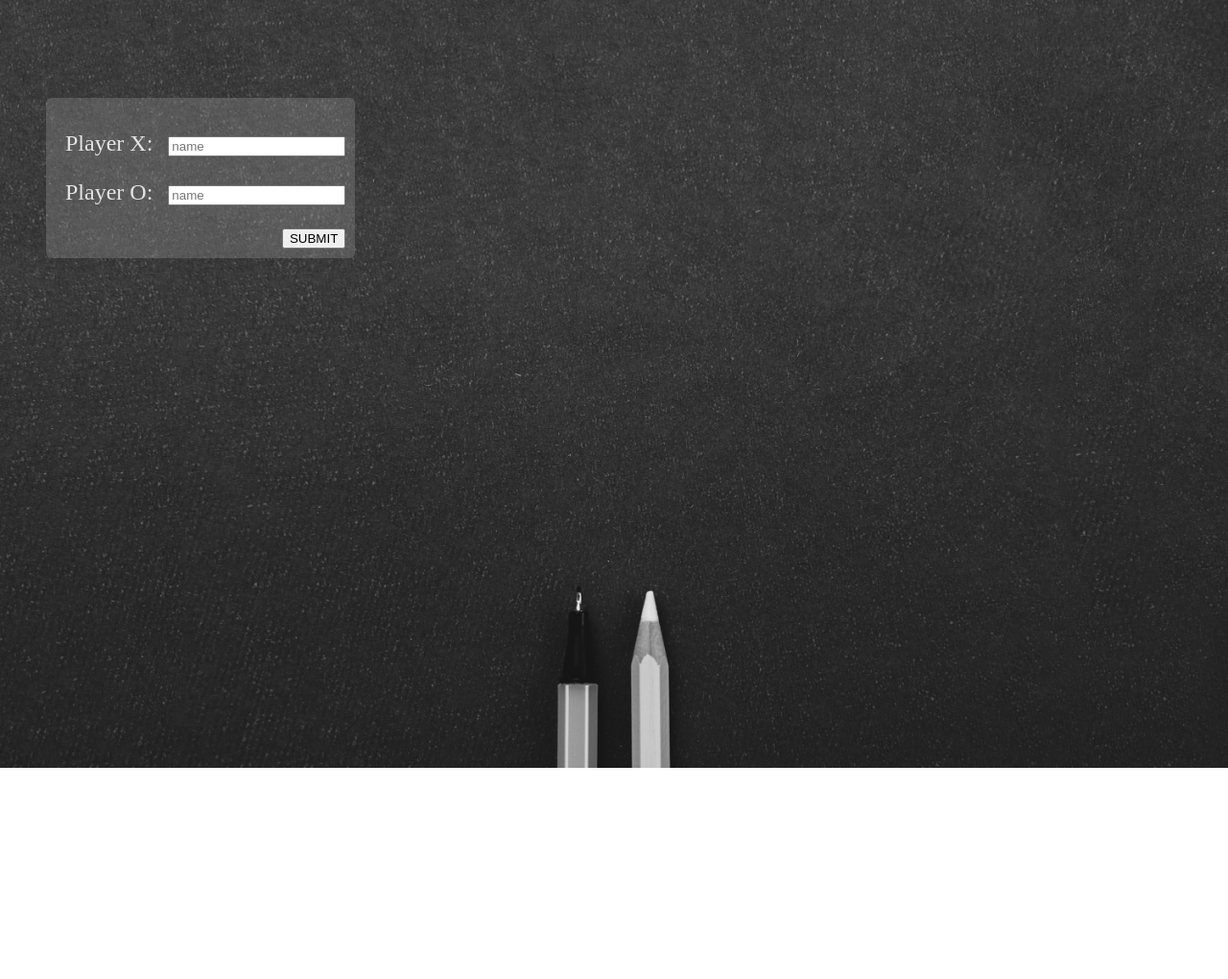
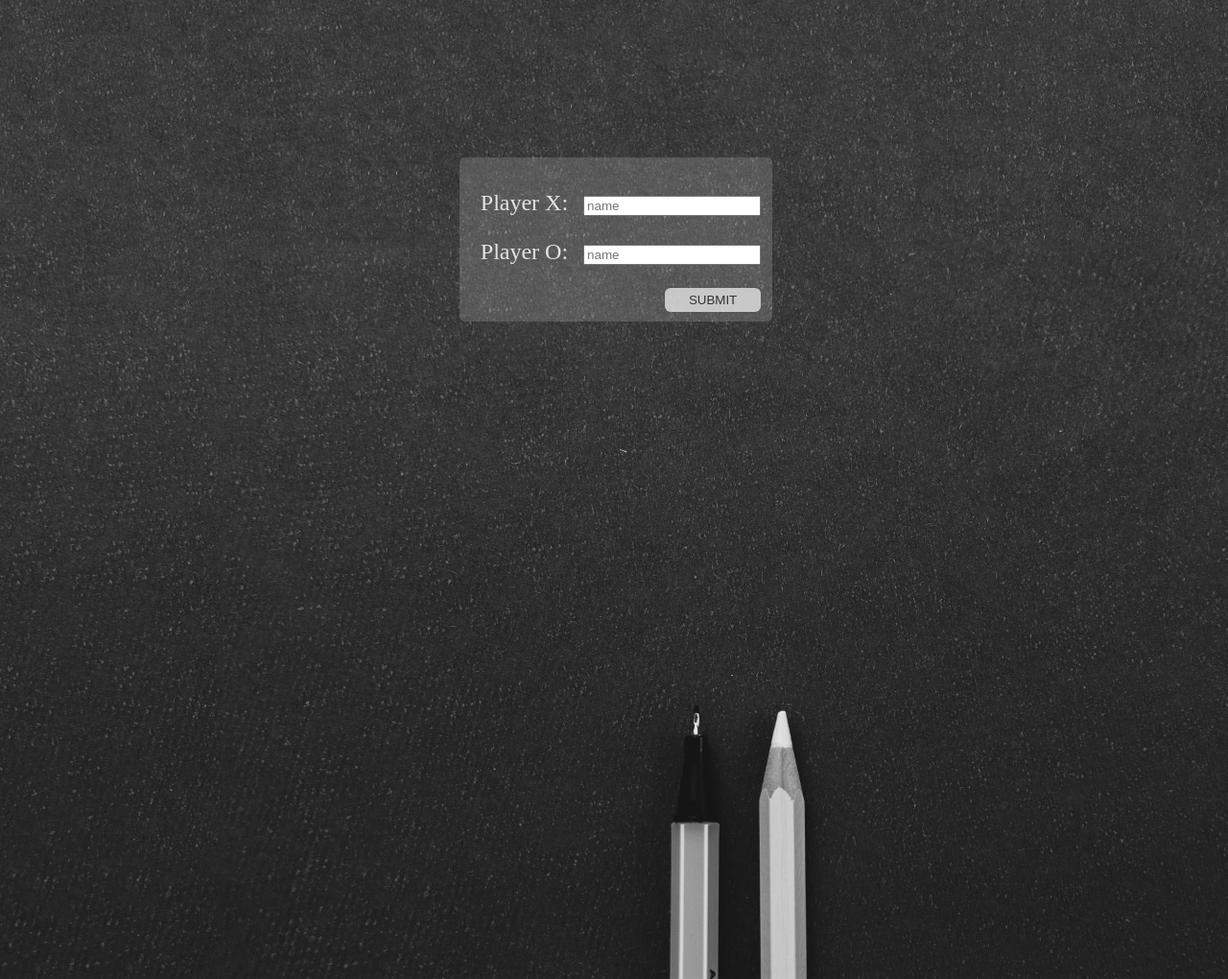
Before and after one commit to mountainflock/tic-tac-toe, a plain HTML site: page index.html in a window 1280 px wide. Shown: the whole page at 96% size. Before the commit the page ends 800 px from the top, so only its background shows below. Drawn offline with Linux system fonts and the light colour scheme; a web font is replaced by a local one.

Commit message:
Apply required behavior and design

```diff
--- a/index.html
+++ b/index.html
@@ -26,6 +26,7 @@
               name="player1"
               type="text"
               placeholder="name"
+              pattern="^\p{Alpha}+$"
               required
             />
           </p>
@@ -36,6 +37,7 @@
               name="player2"
               type="text"
               placeholder="name"
+              pattern="^\p{Alpha}+$"
               required
             />
           </p>
@@ -46,21 +48,11 @@
       </div>
       <div class="game">
         <div class="turn"></div>
-        <div class="board">
-          <div class="div"></div>
-          <div class="div"></div>
-          <div class="div"></div>
-          <div class="div"></div>
-          <div class="div"></div>
-          <div class="div"></div>
-          <div class="div"></div>
-          <div class="div"></div>
-          <div class="div"></div>
-        </div>
+        <div class="board"></div>
       </div>
       <div class="game-over">
         <div class="winner-info"></div>
-        <button class="new-game-button">PLAY AGAIN?</button>
+        <button class="new-game-button">PLAY AGAIN</button>
       </div>
     </div>
   </body>
--- a/script.js
+++ b/script.js
@@ -100,15 +100,16 @@ function GameController(playerOneName, playerTwoName) {
       const winner = getWinner();
       if (!board.isEmptyCells() && !winner) {
         document.querySelector(".game-over").classList.add("game-over-visible");
+        document.querySelector(".game").classList.add("game-inactive");
         document.querySelector(".winner-info").textContent = "It's a tie!";
       }
       if (winner) {
+        document.querySelector(".game").classList.add("game-inactive");
         document.querySelector(".game-over").classList.add("game-over-visible");
         document.querySelector(
           ".winner-info"
         ).textContent = `${winner.name} is the winner!`;
       }
-
       switchPlayerTurn();
     }
   };
@@ -118,6 +119,7 @@ function GameController(playerOneName, playerTwoName) {
     getActivePlayer,
     getBoard: board.getBoard,
     resetBoard: board.resetBoard,
+    switchPlayerTurn,
   };
 }
 
@@ -133,6 +135,8 @@ function GameController(playerOneName, playerTwoName) {
       game.resetBoard();
     }
     document.querySelector(".game").classList.remove("game-inactive");
+    game.switchPlayerTurn();
+    document.querySelector(".game-over").classList.remove("game-over-visible");
     updateScreen();
   });
 
--- a/style.css
+++ b/style.css
@@ -1,22 +1,37 @@
 body {
   display: flex;
+  flex-direction: column;
   align-items: center;
   justify-content: space-between;
   font-family: sans-serif;
-  padding: 40px;
+  padding: 30px;
+  margin: 80px;
   background-image: url("img.jpg");
   background-size: cover;
+  height: 100vh;
 }
 
 .container {
   display: flex;
-  gap: 200px;
+  flex-direction: column;
+  gap: 40px;
 }
 
 .form-section,
 .turn,
-.cell {
+.cell,
+.game-over-visible {
   font-family: "Fuzzy Bubbles";
+}
+
+.submit-button,
+.new-game-button {
+  border: none;
+  border-radius: 6px;
+  background-color: rgba(228, 228, 228, 80%);
+  color: rgb(50, 50, 50);
+  width: 100px;
+  padding: 5px;
 }
 
 .form-section {
@@ -103,4 +118,17 @@ body {
 .game-over-visible {
   display: flex;
   flex-direction: column;
+  color: rgb(228, 228, 228);
+  font-size: 36px;
+  text-align: center;
+  background-color: rgba(210, 210, 210, 20%);
+  height: 60%;
+  width: 100%;
+  padding: 34px;
+  border-radius: 6px;
+  gap: 20px;
 }
+
+.new-game-button {
+  align-self: center;
+}
```
